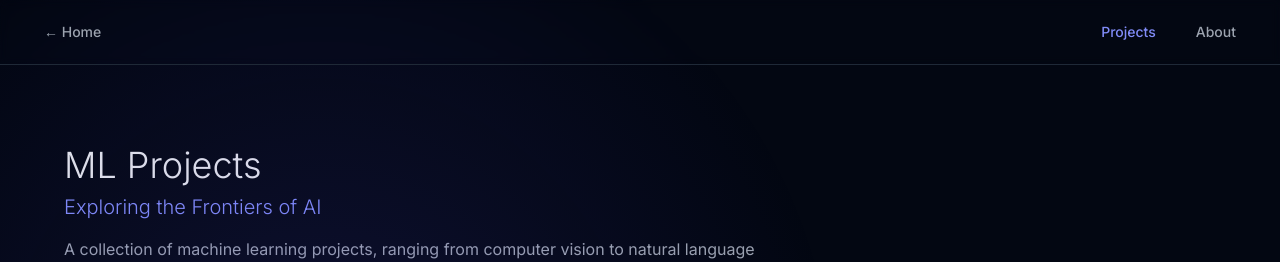
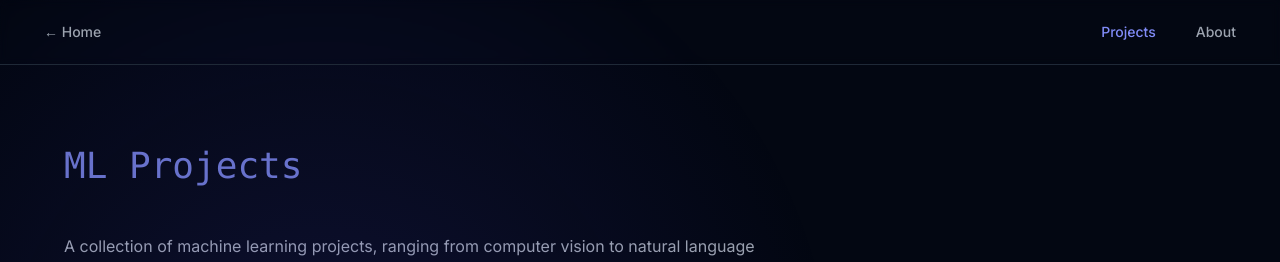
Before and after one commit to esceptico/website, a Next.js app: page /projects in a window 1280 px wide. Shown: the top 262 px of the page. Built offline with nearby package versions, Linux system fonts and the light colour scheme.

Commit message:
Add HackerText component for dynamic section headers

```diff
--- a/src/app/about/page.tsx
+++ b/src/app/about/page.tsx
@@ -5,6 +5,7 @@ import { useThemeStore } from '@/store/theme';
 import { MLEContent } from '@/components/MLEContent';
 import { PhotographyContent } from '@/components/PhotographyContent';
 import { SectionHeader } from '@/components/SectionHeader';
+import { HackerText } from '@/components/HackerText';
 
 export default function About() {
   const { mode, colorScheme } = useThemeStore();
@@ -18,7 +19,12 @@ export default function About() {
         className="max-w-4xl mx-auto px-4 py-12 sm:px-6 lg:px-8"
       >
         <div className="mb-12">
-          <SectionHeader title="About Me" as="h1" variant="primary" useAccentColor />
+          <SectionHeader
+            title={<HackerText text="About Me" duration={100} />}
+            as="h1"
+            variant="primary"
+            useAccentColor
+          />
         </div>
         {mode === 'mle' ? <MLEContent isDark={isDark} /> : <PhotographyContent isDark={isDark} />}
       </motion.div>
--- a/src/app/portfolio/page.tsx
+++ b/src/app/portfolio/page.tsx
@@ -5,6 +5,7 @@ import { motion, AnimatePresence } from 'framer-motion';
 import { XMarkIcon } from '@heroicons/react/24/outline';
 import { useThemeStore } from '@/store/theme';
 import { SectionHeader } from '@/components/SectionHeader';
+import { HackerText } from '@/components/HackerText';
 
 // Sample photo data - replace with your actual photos
 const photos = [
@@ -125,7 +126,12 @@ export default function Portfolio() {
     <div className="min-h-screen p-8 bg-[var(--theme-bg-primary)]">
       <div className="max-w-7xl mx-auto px-4 py-12 sm:px-6 lg:px-8">
         <div className="mb-12">
-          <SectionHeader title="Photography" as="h1" variant="primary" useAccentColor />
+          <SectionHeader
+            title={<HackerText text="Photography" duration={100} />}
+            as="h1"
+            variant="primary"
+            useAccentColor
+          />
         </div>
 
         <motion.div
--- a/src/app/projects/page.tsx
+++ b/src/app/projects/page.tsx
@@ -3,6 +3,8 @@
 import { motion } from 'framer-motion';
 import { ArrowTopRightOnSquareIcon, BeakerIcon } from '@heroicons/react/24/outline';
 import { useThemeStore } from '@/store/theme';
+import { SectionHeader } from '@/components/SectionHeader';
+import { HackerText } from '@/components/HackerText';
 
 const projects = [
   {
@@ -39,15 +41,18 @@ export default function Projects() {
   const isDark = colorScheme === 'dark';
 
   return (
-    <div className="min-h-screen p-8">
+    <div className="min-h-screen p-8 bg-[var(--theme-bg-primary)]">
       <div className="max-w-7xl mx-auto px-4 py-12 sm:px-6 lg:px-8">
+        <div className="mb-12">
+          <SectionHeader
+            title={<HackerText text="ML Projects" duration={100} />}
+            as="h1"
+            variant="primary"
+            useAccentColor
+          />
+        </div>
+
         <div className="space-y-4">
-          <h1 className="text-4xl font-light text-[var(--theme-text-primary)]">
-            ML Projects
-            <span className="block text-xl mt-2 text-[var(--theme-accent-primary)]">
-              Exploring the Frontiers of AI
-            </span>
-          </h1>
           <p className="text-[var(--theme-text-secondary)] max-w-3xl">
             A collection of machine learning projects, ranging from computer vision
             to natural language processing. Each project includes detailed documentation
--- /dev/null
+++ b/src/components/HackerText.tsx
@@ -0,0 +1,79 @@
+'use client';
+
+import { useState, useEffect } from 'react';
+
+const characters = 'ABCDEFGHIJKLMNOPQRSTUVWXYZabcdefghijklmnopqrstuvwxyz0123456789!@#$%^&*()_+-=[]{}|;:,.<>?';
+
+interface HackerTextProps {
+  text: string;
+  className?: string;
+  duration?: number; // Duration in milliseconds for each character
+  delay?: number; // Delay before starting the animation
+}
+
+export const HackerText = ({
+  text,
+  className = '',
+  duration = 50,
+  delay = 0
+}: HackerTextProps) => {
+  const [displayText, setDisplayText] = useState('');
+  const [isAnimating, setIsAnimating] = useState(false);
+
+  useEffect(() => {
+    let timeouts: NodeJS.Timeout[] = [];
+    let interval: NodeJS.Timeout;
+    let currentIndex = 0;
+
+    // Start the animation after the specified delay
+    const startTimeout = setTimeout(() => {
+      setIsAnimating(true);
+      setDisplayText(''.padEnd(text.length, ' '));
+
+      // For each character in the target text
+      for (let i = 0; i < text.length; i++) {
+        // Create a timeout for when this character should settle
+        const timeout = setTimeout(() => {
+          currentIndex = i;
+        }, i * duration);
+        timeouts.push(timeout);
+      }
+
+      // Create an interval that updates random characters
+      interval = setInterval(() => {
+        setDisplayText(prev => {
+          return prev.split('').map((char, index) => {
+            // If this character hasn't settled yet, show a random character
+            if (index > currentIndex) {
+              return characters[Math.floor(Math.random() * characters.length)];
+            }
+            // If this character has settled, show the actual character
+            return text[index];
+          }).join('');
+        });
+      }, 50);
+
+      // Stop the animation after all characters have settled
+      const finalTimeout = setTimeout(() => {
+        setIsAnimating(false);
+        setDisplayText(text);
+        clearInterval(interval);
+      }, text.length * duration + 100);
+      timeouts.push(finalTimeout);
+
+    }, delay);
+    timeouts.push(startTimeout);
+
+    // Cleanup
+    return () => {
+      timeouts.forEach(timeout => clearTimeout(timeout));
+      clearInterval(interval);
+    };
+  }, [text, duration, delay]);
+
+  return (
+    <span className={`font-mono ${className} ${isAnimating ? 'select-none' : ''}`}>
+      {displayText}
+    </span>
+  );
+};
--- a/src/components/MLEContent.tsx
+++ b/src/components/MLEContent.tsx
@@ -2,6 +2,7 @@
 
 import { motion } from 'framer-motion';
 import { SectionHeader } from './SectionHeader';
+import { HackerText } from './HackerText';
 
 export const MLEContent = ({ isDark }: { isDark: boolean }) => (
   <div className="space-y-4">
@@ -15,7 +16,7 @@ export const MLEContent = ({ isDark }: { isDark: boolean }) => (
     </section>
 
     <section>
-      <SectionHeader title="Experience" />
+      <SectionHeader title={<HackerText text="Experience" duration={75} />} />
       <div className="space-y-8">
         <div className="relative pl-8 before:content-[''] before:absolute before:left-0 before:top-0 before:bottom-0 before:w-[1px] before:bg-[var(--theme-text-secondary)] before:opacity-20 group hover:before:bg-[var(--theme-accent-primary)] before:transition-colors duration-200">
           <motion.div
@@ -172,7 +173,7 @@ export const MLEContent = ({ isDark }: { isDark: boolean }) => (
     </section>
 
     <section>
-      <SectionHeader title="Skills" />
+      <SectionHeader title={<HackerText text="Skills" duration={75} />} />
       <div className="grid grid-cols-2 gap-6">
         <div className="relative pl-8 before:content-[''] before:absolute before:left-0 before:top-0 before:bottom-0 before:w-[1px] before:bg-[var(--theme-text-secondary)] before:opacity-20 group hover:before:bg-[var(--theme-accent-primary)] before:transition-colors duration-200">
           <motion.div
--- a/src/components/PhotographyContent.tsx
+++ b/src/components/PhotographyContent.tsx
@@ -2,6 +2,7 @@
 
 import { motion } from 'framer-motion';
 import { SectionHeader } from './SectionHeader';
+import { HackerText } from './HackerText';
 
 export const PhotographyContent = ({ isDark }: { isDark: boolean }) => (
   <div className="space-y-4">
@@ -14,7 +15,7 @@ export const PhotographyContent = ({ isDark }: { isDark: boolean }) => (
     </section>
 
     <section>
-      <SectionHeader title="Equipment" />
+      <SectionHeader title={<HackerText text="Equipment" duration={75} />} />
       <div className="space-y-8 sm:space-y-0 sm:grid sm:grid-cols-2 sm:gap-6">
         <div className="relative pl-8 before:content-[''] before:absolute before:left-0 before:top-0 before:bottom-0 before:w-[1px] before:bg-[var(--theme-text-secondary)] before:opacity-20 group hover:before:bg-[var(--theme-accent-primary)] before:transition-colors duration-200">
           <motion.div
@@ -59,7 +60,7 @@ export const PhotographyContent = ({ isDark }: { isDark: boolean }) => (
     </section>
 
     <section>
-      <SectionHeader title="Style & Approach" />
+      <SectionHeader title={<HackerText text="Style & Approach" duration={75} />} />
       <div className="relative pl-8 before:content-[''] before:absolute before:left-0 before:top-0 before:bottom-0 before:w-[1px] before:bg-[var(--theme-text-secondary)] before:opacity-20 group hover:before:bg-[var(--theme-accent-primary)] before:transition-colors duration-200">
         <motion.div
           className="relative mb-2"
--- a/src/components/SectionHeader.tsx
+++ b/src/components/SectionHeader.tsx
@@ -1,9 +1,10 @@
 'use client';
 
 import { motion } from 'framer-motion';
+import { ReactNode } from 'react';
 
 interface SectionHeaderProps {
-  title: string;
+  title: ReactNode;
   as?: 'h1' | 'h2' | 'h3';
   variant?: 'primary' | 'secondary';
   useAccentColor?: boolean;
```
